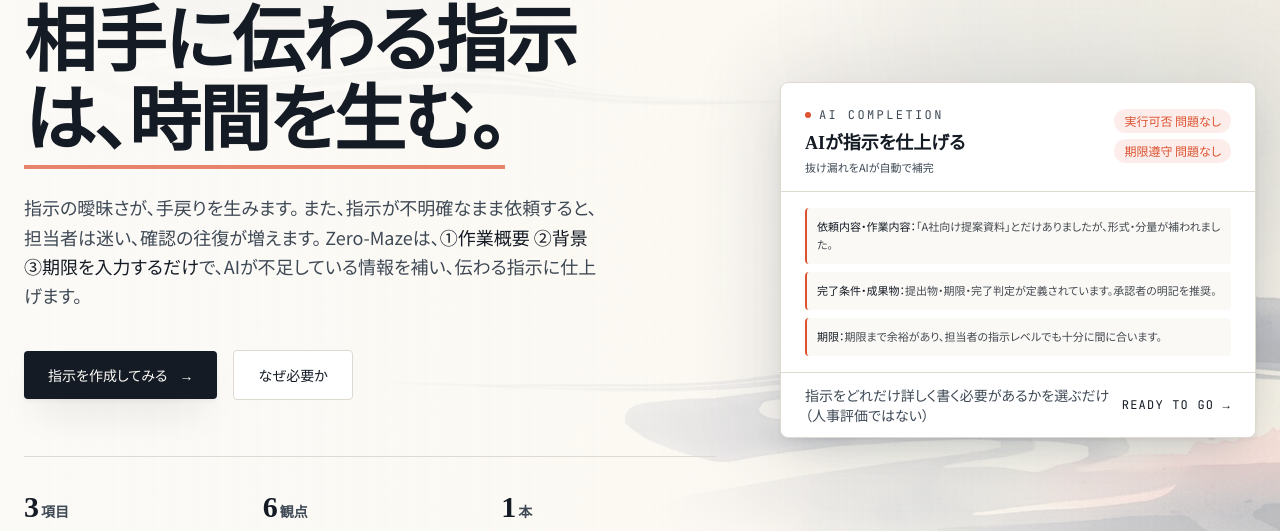
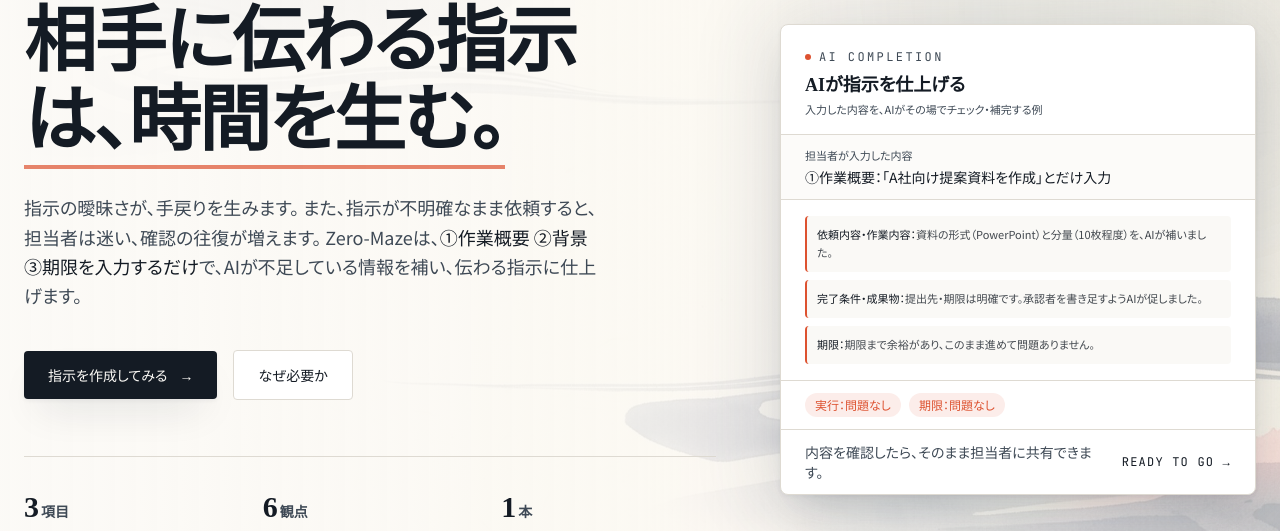
Before and after one commit to AkitsuguWatanabe/Zero-Maze, a Next.js app: page / in a window 1280 px wide. Shown: the part 219-750 px from the top of the page. Built offline with nearby package versions, Linux system fonts and the light colour scheme; no server answers.

Commit message:
HeroのAI Completionカードを全面再作成：入力例を明示し、AIの補完内容が文脈なしでも分かる構成に変更

```diff
--- a/src/app/page.tsx
+++ b/src/app/page.tsx
@@ -88,25 +88,23 @@ export default function HomePage() {
                     </div>
                     <div className="mt-1.5 font-serif text-lg font-semibold">AIが指示を仕上げる</div>
                     <div className="mt-0.5 text-[11px] text-muted-foreground">
-                      抜け漏れをAIが自動で補完
+                      入力した内容を、AIがその場でチェック・補完する例
                     </div>
                   </div>
-                  <div className="text-right space-y-1.5">
-                    <div className="inline-flex items-center gap-1.5 rounded-full bg-accent/10 px-2.5 py-1 text-xs font-medium text-accent">
-                      実行可否 問題なし
-                    </div>
-                    <div className="flex items-center gap-1.5 rounded-full bg-accent/10 px-2.5 py-1 text-xs font-medium text-accent">
-                      期限遵守 問題なし
-                    </div>
-                  </div>
+                </div>
+
+                {/* Input example — what the person actually typed */}
+                <div className="border-b border-border bg-muted/20 px-6 py-3">
+                  <div className="text-[11px] text-muted-foreground">担当者が入力した内容</div>
+                  <div className="mt-1 text-sm text-foreground">①作業概要：「A社向け提案資料を作成」とだけ入力</div>
                 </div>
 
                 {/* AI comments — one per perspective the model actually checks */}
                 <div className="space-y-2 px-6 py-4">
                   {[
-                    { p: PERSPECTIVES[1], note: "「A社向け提案資料」とだけありましたが、形式・分量が補われました。" },
-                    { p: PERSPECTIVES[2], note: "提出物・期限・完了判定が定義されています。承認者の明記を推奨。" },
-                    { p: PERSPECTIVES[3], note: "期限まで余裕があり、担当者の指示レベルでも十分に間に合います。" },
+                    { p: PERSPECTIVES[1], note: "資料の形式（PowerPoint）と分量（10枚程度）を、AIが補いました。" },
+                    { p: PERSPECTIVES[2], note: "提出先・期限は明確です。承認者を書き足すようAIが促しました。" },
+                    { p: PERSPECTIVES[3], note: "期限まで余裕があり、このまま進めて問題ありません。" },
                   ].map(({ p, note }) => (
                     <div key={p.key} className="rounded-sm border-l-2 border-accent bg-muted/30 p-2.5 text-[11px] leading-relaxed">
                       <span className="font-medium text-foreground">{p.label}：</span>
@@ -115,10 +113,20 @@ export default function HomePage() {
                   ))}
                 </div>
 
+                {/* Result tags */}
+                <div className="flex items-center gap-2 border-t border-border px-6 py-3">
+                  <div className="inline-flex items-center gap-1.5 rounded-full bg-accent/10 px-2.5 py-1 text-xs font-medium text-accent">
+                    実行：問題なし
+                  </div>
+                  <div className="inline-flex items-center gap-1.5 rounded-full bg-accent/10 px-2.5 py-1 text-xs font-medium text-accent">
+                    期限：問題なし
+                  </div>
+                </div>
+
                 {/* Footer action */}
                 <div className="flex items-center justify-between gap-3 border-t border-border px-6 py-3">
                   <div className="text-sm text-muted-foreground">
-                    指示をどれだけ詳しく書く必要があるかを選ぶだけ（人事評価ではない）
+                    内容を確認したら、そのまま担当者に共有できます。
                   </div>
                   <div className="font-mono text-xs uppercase tracking-widest text-foreground shrink-0">
                     Ready to GO →
```
